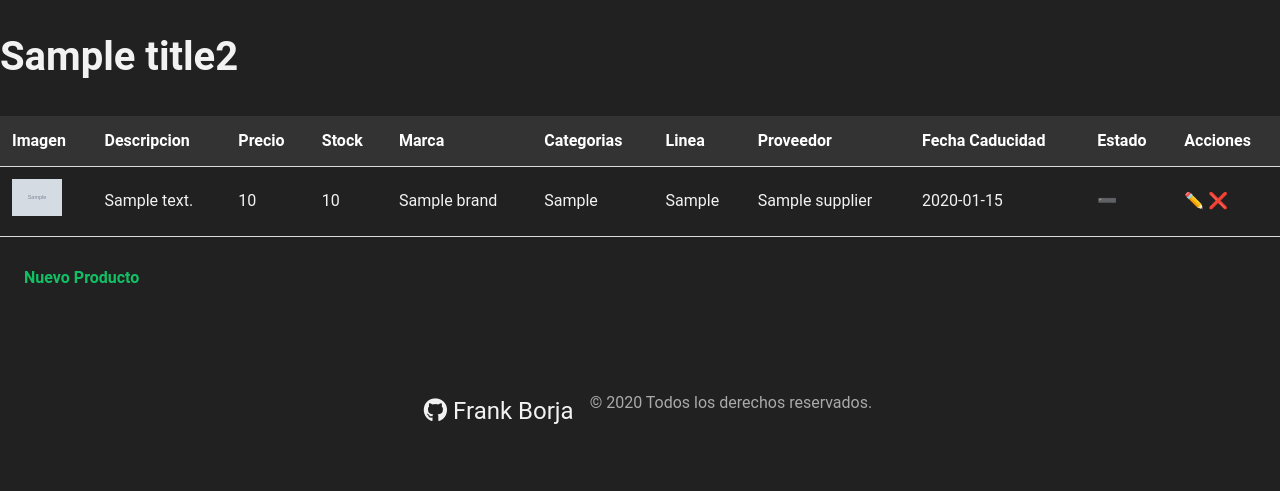
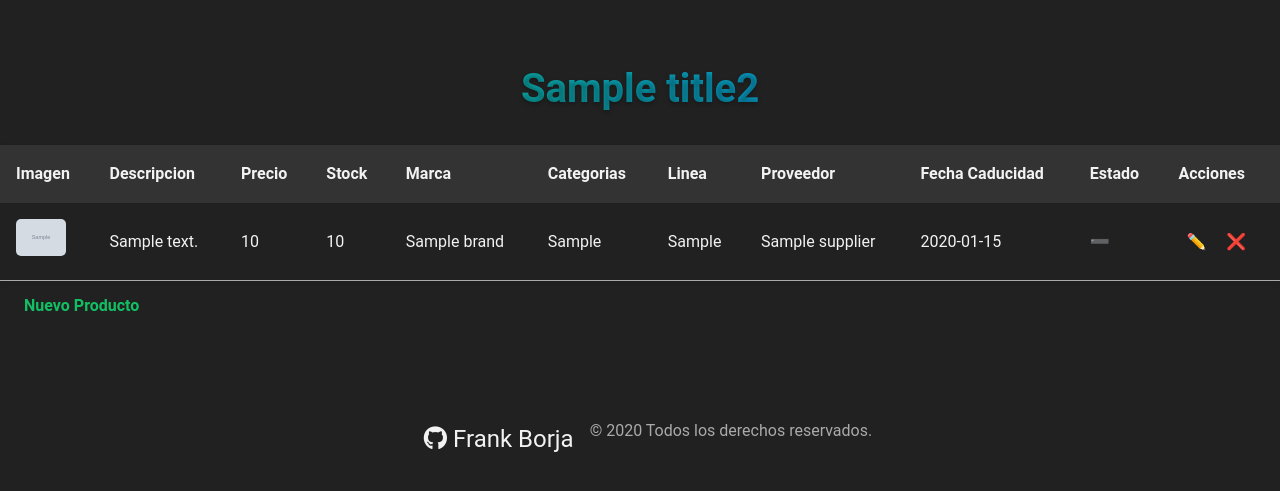
Before and after one commit to fborjaz/proy_sales_may, a Django app: template templates/core/products/list.html in a window 1280 px wide. Shown: the part 90-581 px from the top of the page. Run offline with Django 3.2, Linux system fonts and the light colour scheme; the template is opened without the code that fills it: most values are stand-ins (such as "Sample title", 1, 10 or a date in 2020); grey boxes marked "Sample" are stand-in pictures.

Commit message:
update product - list

```diff
--- a/static/css/base.css
+++ b/static/css/base.css
@@ -42,6 +42,18 @@ h6 {
   font-size: 1rem;
 }
 
+.title {
+  font-size: 2.5rem;
+  font-weight: bold;
+  text-align: center;
+  margin-bottom: 1.5rem;
+  background: linear-gradient(to right, var(--accent-color), #007bff); /* Degradado de verde a azul */
+  -webkit-background-clip: text;
+  background-clip: text;
+  color: transparent;
+  text-shadow: 0 2px 4px rgba(0, 0, 0, 0.3);
+}
+
 p {
   margin-top: 0;
   margin-bottom: 1rem;
--- a/static/css/components/table.css
+++ b/static/css/components/table.css
@@ -1,24 +1,46 @@
+/* Contenedor de la tabla */
 .table-container {
-  overflow-x: auto; /* Para que la tabla sea scrollable horizontalmente si es necesario */
+  overflow-x: auto;
+  margin-top: 2rem; /* Espacio superior */
 }
 
-table {
+/* Estilos de la tabla */
+.styled-table {
   width: 100%;
   border-collapse: collapse;
-  margin-bottom: 1rem;
+  box-shadow: 0 2px 5px rgba(0, 0, 0, 0.1); /* Sombra sutil */
 }
 
-th, td {
-  padding: 0.75rem;
+/* Encabezados */
+.styled-table th {
+  background-color: var(--secondary-color); /* Fondo gris oscuro */
+  color: var(--text-color); /* Texto blanco */
+  padding: 1rem;
   text-align: left;
-  border-bottom: 1px solid #ddd;
+  font-weight: bold; /* Texto en negrita */
 }
 
-th {
-  background-color: var(--secondary-color);
-  color: white;
+/* Celdas de datos */
+.styled-table td {
+  padding: 1rem;
+  border-bottom: 1px solid var(--text-secondary-color); /* Línea divisoria gris claro */
+  vertical-align: middle; /* Alinea el contenido verticalmente al centro */
 }
 
-tbody tr:nth-child(even) {
-  background-color: #f2f2f2;
+/* Filas pares */
+.styled-table tbody tr:nth-child(even) {
+  background-color: var(--primary-color); /* Fondo gris más oscuro para las filas pares */
 }
+
+/* Enlaces en las celdas */
+.styled-table a {
+  color: var(--accent-color); /* Enlaces en verde */
+  margin: 0 0.5rem; /* Espacio entre los enlaces */
+}
+
+/* Imagen del producto */
+.styled-table img {
+  max-width: 50px; /* Ancho máximo de la imagen */
+  height: auto;     /* Ajusta la altura automáticamente */
+  border-radius: 5px; /* Bordes redondeados para la imagen */
+}
```
